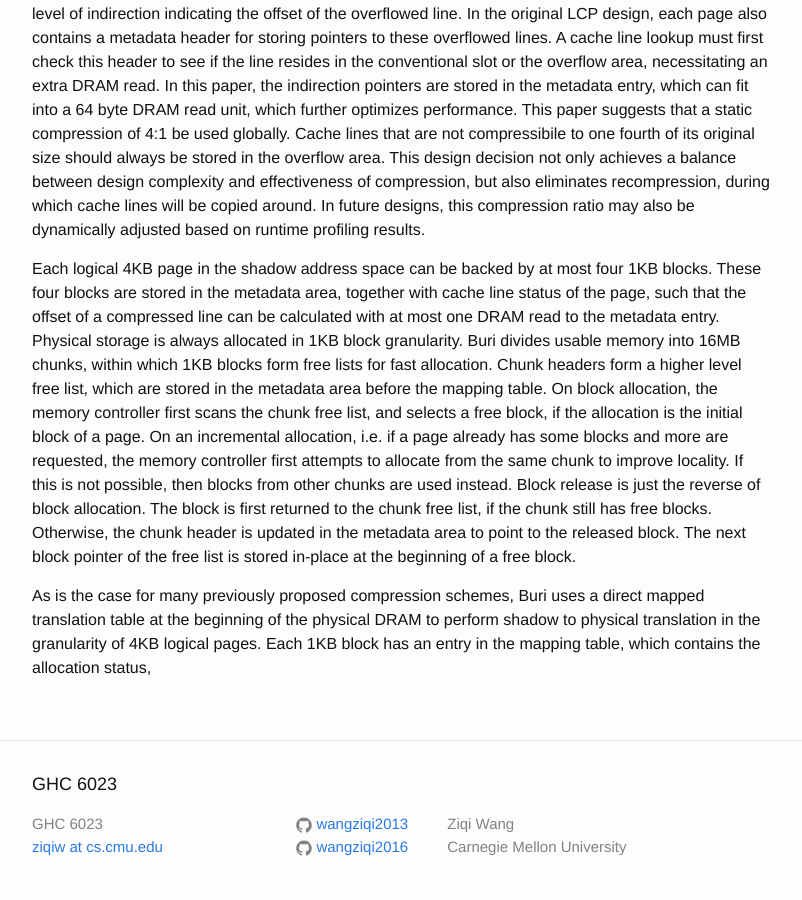
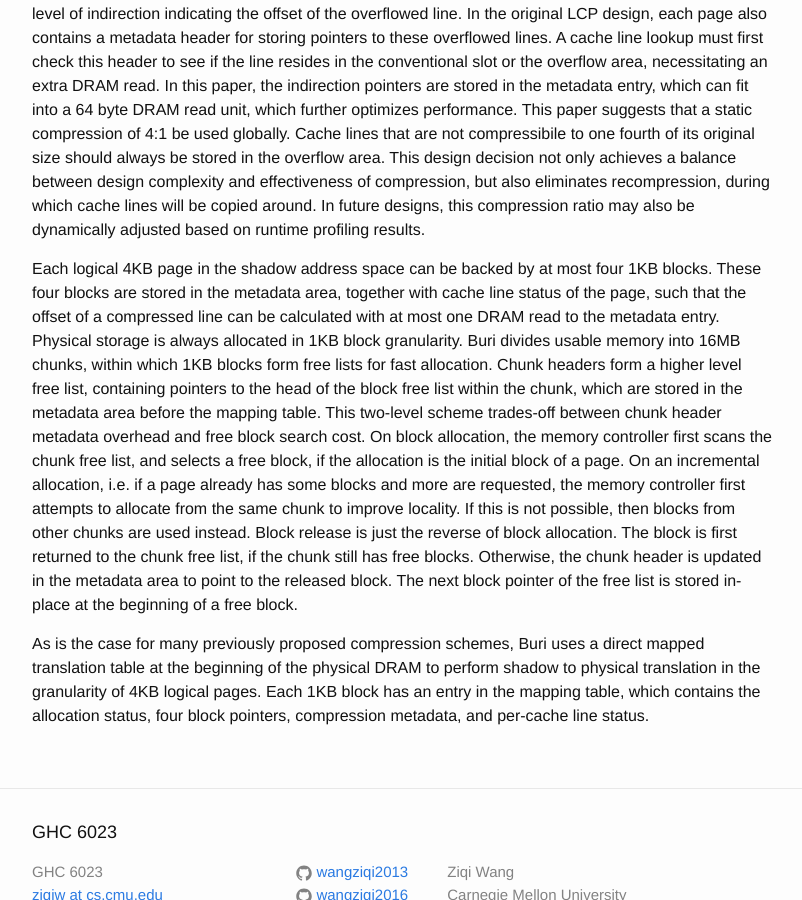
Before and after one commit to wangziqi2013/wangziqi2013.github.io, a Jekyll site: the page built from _posts/2020-07-16-buri.markdown, in a window 1280 px wide and 900 px high, scrolled down 2041 px. Shown: the whole window, without its empty margins (238-1040 px from the left). Built offline with Jekyll 4.4.1, drawn with Linux system fonts in a browser that asks for light colours.

Commit message:
Small change

```diff
--- a/_posts/2020-07-16-buri.markdown
+++ b/_posts/2020-07-16-buri.markdown
@@ -88,8 +88,10 @@ Each logical 4KB page in the shadow address space can be backed by at most four
 stored in the metadata area, together with cache line status of the page, such that the offset of a compressed line
 can be calculated with at most one DRAM read to the metadata entry. Physical storage is always allocated in 1KB block
 granularity. Buri divides usable memory into 16MB chunks, within which 1KB blocks form free lists for fast allocation.
-Chunk headers form a higher level free list, which are stored in the metadata area before the mapping table. On block
-allocation, the memory controller first scans the chunk free list, and selects a free block, if the allocation is
+Chunk headers form a higher level free list, containing pointers to the head of the block free list within the chunk,
+which are stored in the metadata area before the mapping table.
+This two-level scheme trades-off between chunk header metadata overhead and free block search cost.
+On block allocation, the memory controller first scans the chunk free list, and selects a free block, if the allocation is
 the initial block of a page. On an incremental allocation, i.e. if a page already has some blocks and more are requested,
 the memory controller first attempts to allocate from the same chunk to improve locality. If this is not possible, then
 blocks from other chunks are used instead. Block release is just the reverse of block allocation. The block is first returned
@@ -97,7 +99,7 @@ to the chunk free list, if the chunk still has free blocks. Otherwise, the chunk
 to point to the released block.
 The next block pointer of the free list is stored in-place at the beginning of a free block.
 
-As is the case for many previously proposed compression schemes, Buri
-uses a direct mapped translation table at the beginning of the physical DRAM to perform shadow to physical translation
-in the granularity of 4KB logical pages. Each 1KB block has an entry in the mapping table, which contains the allocation
-status,
+As is the case for many previously proposed compression schemes, Buri uses a direct mapped translation table at the
+beginning of the physical DRAM to perform shadow to physical translation in the granularity of 4KB logical pages.
+Each 1KB block has an entry in the mapping table, which contains the allocation status, four block pointers,
+compression metadata, and per-cache line status.
```
